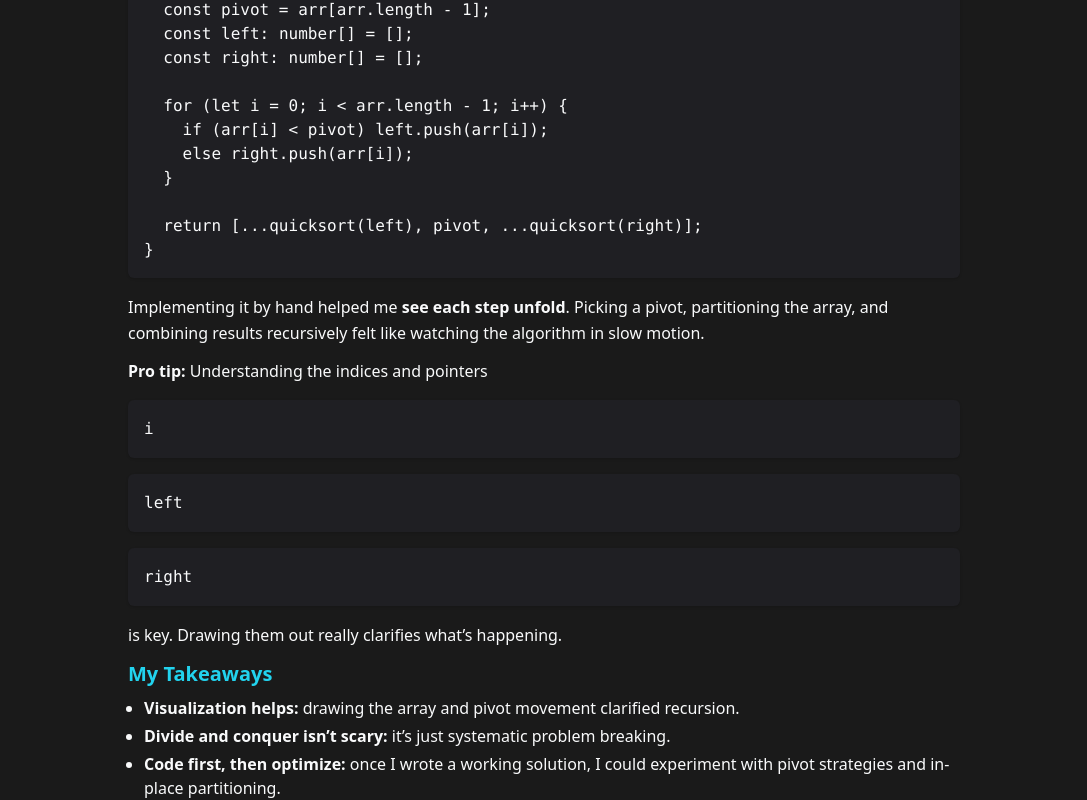
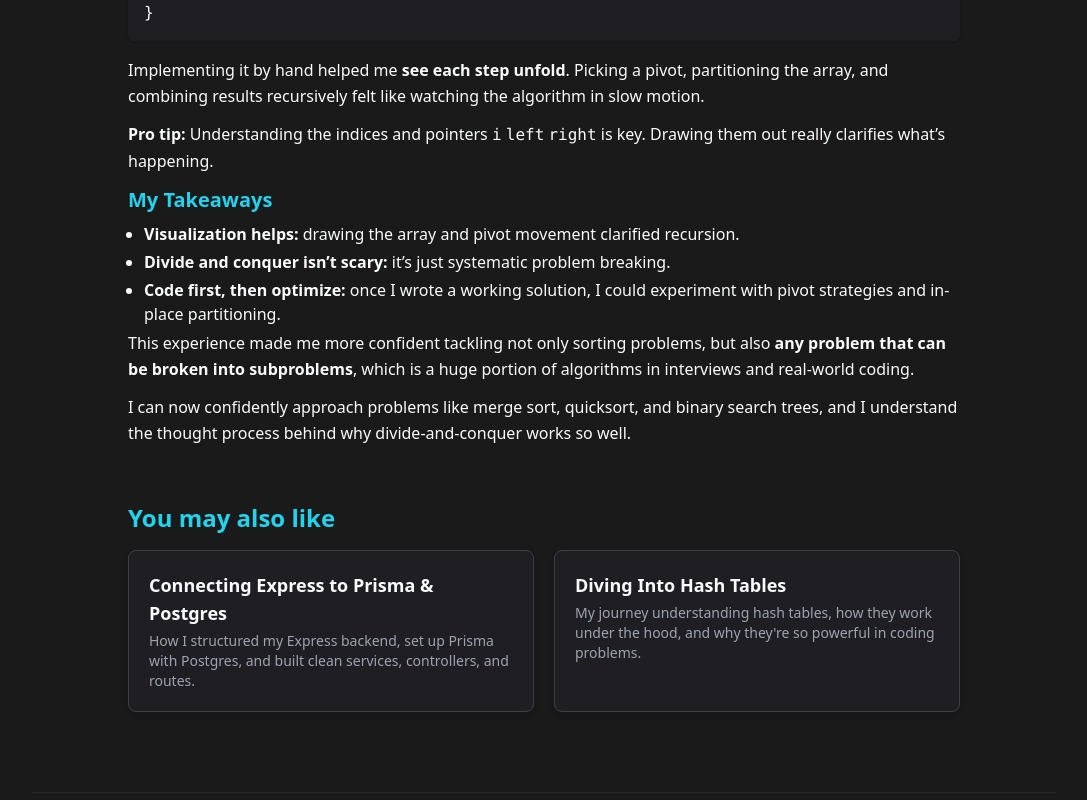
Before and after one commit to trev-sykes/trevs-portfolio, a Next.js app: page /blogs/grokking-dnc-algorithms in a window 1280 px wide. Shown: the part 1368-2168 px from the top of the page, without its empty margins (96-1183 px from the left). Built offline with nearby package versions, Linux system fonts and the light colour scheme.

Commit message:
fix html pre error, update description for project page

```diff
--- a/app/blogs/[id]/page.tsx
+++ b/app/blogs/[id]/page.tsx
@@ -26,24 +26,31 @@ const markdownComponents: Partial<Components> = {
         <p className="text-text leading-relaxed mb-3" {...props} />
     ),
     code: ({ node, inline, className, children, ...props }: any) => {
-        return inline ? (
+        if (inline) {
+            return (
                 <code
                     className="bg-surface-dark px-1 py-0.5 rounded text-accent-cyan font-mono"
                     {...props}
                 >
                     {children}
                 </code>
-        ) : (
-            <pre className="bg-surface-dark text-text p-4 rounded-md overflow-x-auto shadow-sm my-4">
+            );
+        }
+
+        // For code blocks, return only the <code> element
+        // rehype-highlight will wrap it in <pre> automatically
+        return (
             <code
-                    className={`language-${className?.replace("language-", "")} font-mono`}
+                className={className}
                 {...props}
             >
                 {children}
             </code>
-            </pre>
         );
     },
+    pre: ({ node, ...props }) => (
+        <pre className="bg-surface-dark text-text p-4 rounded-md overflow-x-auto shadow-sm my-4" {...props} />
+    ),
     li: ({ node, ...props }) => (
         <li className="mb-1 ml-4 list-disc text-text" {...props} />
     ),
@@ -58,8 +65,17 @@ export default async function BlogPost({ params }: Props) {
     const blog = BLOGS.find((b) => b.id === id);
     if (!blog) return notFound();
 
-    // Create recommended blogs (excluding current one)
-    const recommended = BLOGS.filter(b => b.id !== id).slice(0, 2);
+    // Exclude current blog
+    const otherBlogs = BLOGS.filter(b => b.id !== id);
+
+    // Shuffle the array using Fisher-Yates
+    for (let i = otherBlogs.length - 1; i > 0; i--) {
+        const j = Math.floor(Math.random() * (i + 1));
+        [otherBlogs[i], otherBlogs[j]] = [otherBlogs[j], otherBlogs[i]];
+    }
+
+    // Pick first two after shuffle
+    const recommended = otherBlogs.slice(0, 2);
 
     return (
         <>
--- a/app/data/projects.ts
+++ b/app/data/projects.ts
@@ -68,7 +68,7 @@ const PROJECTS: Project[] = [
         tech: ["Solidity", "React", "TypeScript", "Ethers.js", "Chainlink", "Vite"]
     },
     {
-        id: 2,
+        id: 7,
         title: "Hype Dex",
         description:
             "A decentralized bonding curve marketplace for creating, minting, and burning ETH-backed ERC-6909 tokens. Built with React, TypeScript, Solidity, Foundry, and Wagmi, featuring quadratic token pricing, real-time charting, and trustless on-chain reserves.",
--- a/app/projects/[id]/page.tsx
+++ b/app/projects/[id]/page.tsx
@@ -22,8 +22,17 @@ export default async function ProjectDetail({ params }: Props) {
     const project = PROJECTS.find((p) => p.id === parseInt(id));
     if (!project) return notFound();
 
-    // Create recommended projects (excluding current one)
-    const recommended = PROJECTS.filter(p => p.id !== project.id).slice(0, 2);
+    // Exclude current blog
+    const otherProjects = PROJECTS.filter(p => p.id !== parseInt(id));
+
+    // Shuffle the array using Fisher-Yates
+    for (let i = otherProjects.length - 1; i > 0; i--) {
+        const j = Math.floor(Math.random() * (i + 1));
+        [otherProjects[i], otherProjects[j]] = [otherProjects[j], otherProjects[i]];
+    }
+
+    // Pick first two after shuffle
+    const recommended = otherProjects.slice(0, 2);
 
     return (
         <>
--- a/app/projects/page.tsx
+++ b/app/projects/page.tsx
@@ -29,6 +29,11 @@ export default function ProjectsPage() {
                     </Link>
                 </div>
 
+                {/* Description */}
+                <p className="text-text-muted mb-8">
+                    Explore my latest creations. Click a project to see it in action!
+                </p>
+
                 {/* Projects Grid */}
                 <div className="grid grid-cols-1 md:grid-cols-2 lg:grid-cols-3 gap-8">
                     {PROJECTS.map((project) => (
```
Lines whose indentation alone changed are shown as unchanged.
